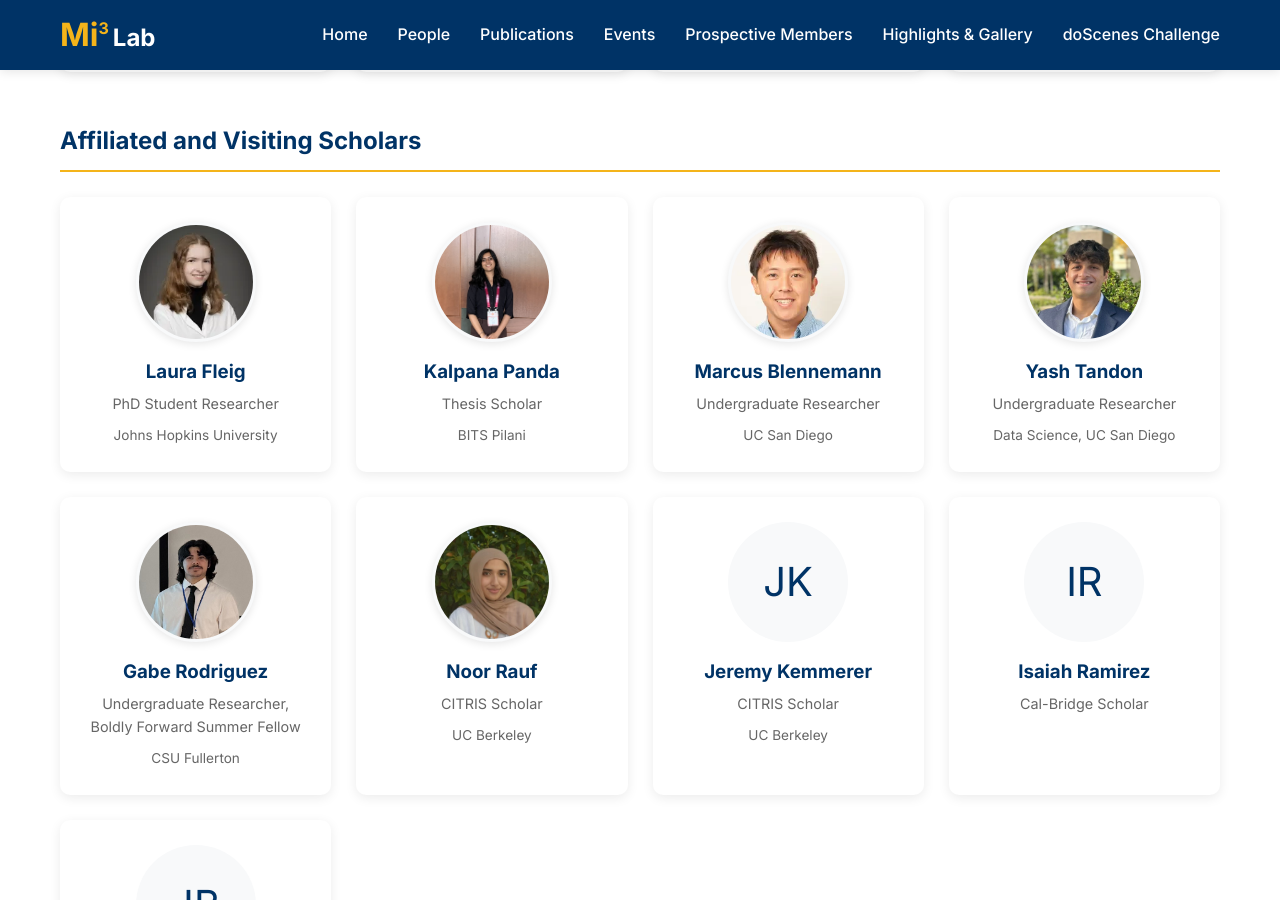
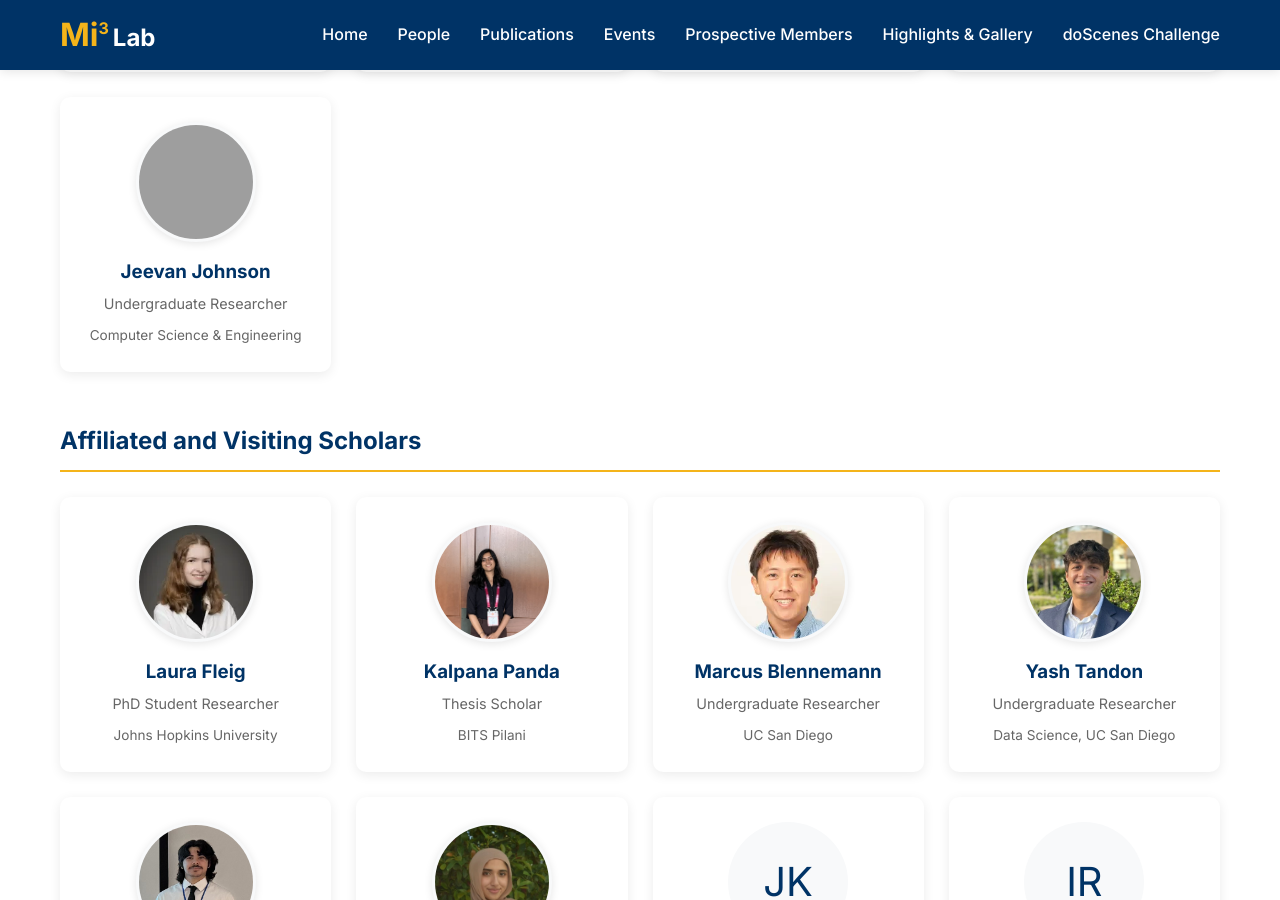
Before and after one commit to Mi3-Lab/mi3-lab.github.io, a Jekyll site: the page built from people.html, in a window 1280 px wide and 900 px high, scrolled down 2127 px. Built offline with Jekyll 4.4.1, drawn with Linux system fonts in a browser that asks for light colours; grey boxes are pictures that could not be loaded.

Commit message:
Add Jeevan Johnson to undergrad researchers; update Giovanni photo
Co-Authored-By: Claude Opus 4.7 <noreply@anthropic.com>

```diff
--- a/people.html
+++ b/people.html
@@ -95,7 +95,7 @@ title: People
       </div>
 
       <div class="person-card">
-        <img src="/assets/images/people/giovanni.webp" alt="Giovanni Tapia" class="person-avatar">
+        <img src="/assets/images/people/giovanni-new.png" alt="Giovanni Tapia" class="person-avatar">
         <h3>Giovanni Tapia</h3>
         <p class="role">Student Researcher</p>
         <p class="affiliation">Computer Science & Engineering</p>
@@ -140,6 +140,13 @@ title: People
         <div class="person-avatar">AJ</div>
         <h3>Anusha Jamsandekar</h3>
         <p class="role">Undergraduate Scholar</p>
+        <p class="affiliation">Computer Science & Engineering</p>
+      </div>
+
+      <div class="person-card">
+        <img src="/assets/images/people/jeevanjohnson_ucmerced_edu-2e448aea-original.jpg" alt="Jeevan Johnson" class="person-avatar">
+        <h3>Jeevan Johnson</h3>
+        <p class="role">Undergraduate Researcher</p>
         <p class="affiliation">Computer Science & Engineering</p>
       </div>
 
```
Also changed, not shown: assets/images/people/giovanni-old.webp (renamed from assets/images/people/giovanni.webp), 2 other files.
